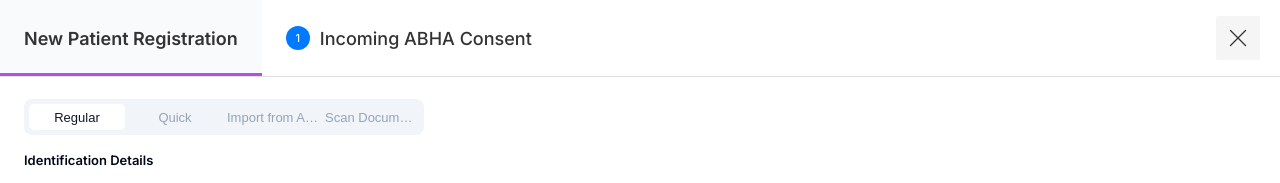
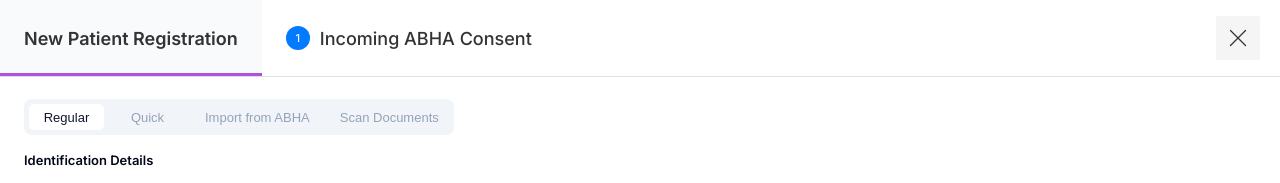
Before and after one commit to abhinm7/healthForm, a React (Vite) app: page / in a window 1280 px wide. Shown: the top 183 px of the page. Built offline with nearby package versions, Linux system fonts and the light colour scheme.

Commit message:
fix: tab nav border extra space removed

```diff
--- a/src/components/Common/TabNav/TabNav.module.css
+++ b/src/components/Common/TabNav/TabNav.module.css
@@ -3,27 +3,23 @@
   background-color: #F1F5F9;
   padding: 5px;
   border-radius: 8px;
-  gap: 2px;
+  gap: 6px;
   width: 100%;
-  max-width: 400px;
+  max-width: 430px;
   height: 36px;
-  overflow: hidden;
+  justify-content: center;
 }
 
 .tab {
-  flex: 1;
-  text-align: center;
-  border: none;
-  background: transparent;
-  padding: 6px 2px;
+  padding: 6px 14px;
   border-radius: 5px;
   font-size: 13px;
   color: #94A3B8;
+  background: transparent;
+  border: none;
+  white-space: nowrap;
   cursor: pointer;
-  transition: all 0.2s ease;
-  white-space: nowrap;
-  overflow: hidden;
-  text-overflow: ellipsis;
+  min-width: 75px;
 }
 
 .tab:hover:not(.activeTab) {
@@ -41,10 +37,12 @@
   .tabContainer {
     height: auto;
     flex-wrap: wrap;
+    justify-content: space-between;
   }
 
   .tab {
     flex-basis: 48%;
+    text-align: center;
     margin-bottom: 2px;
   }
 }
```
